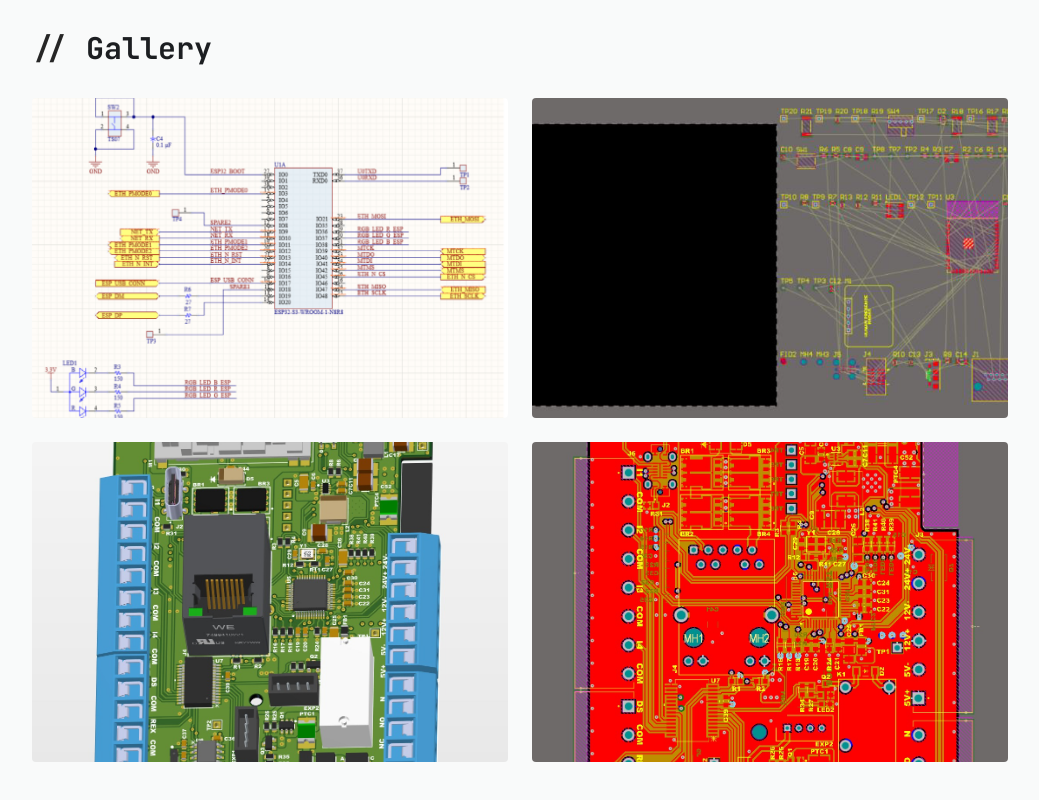
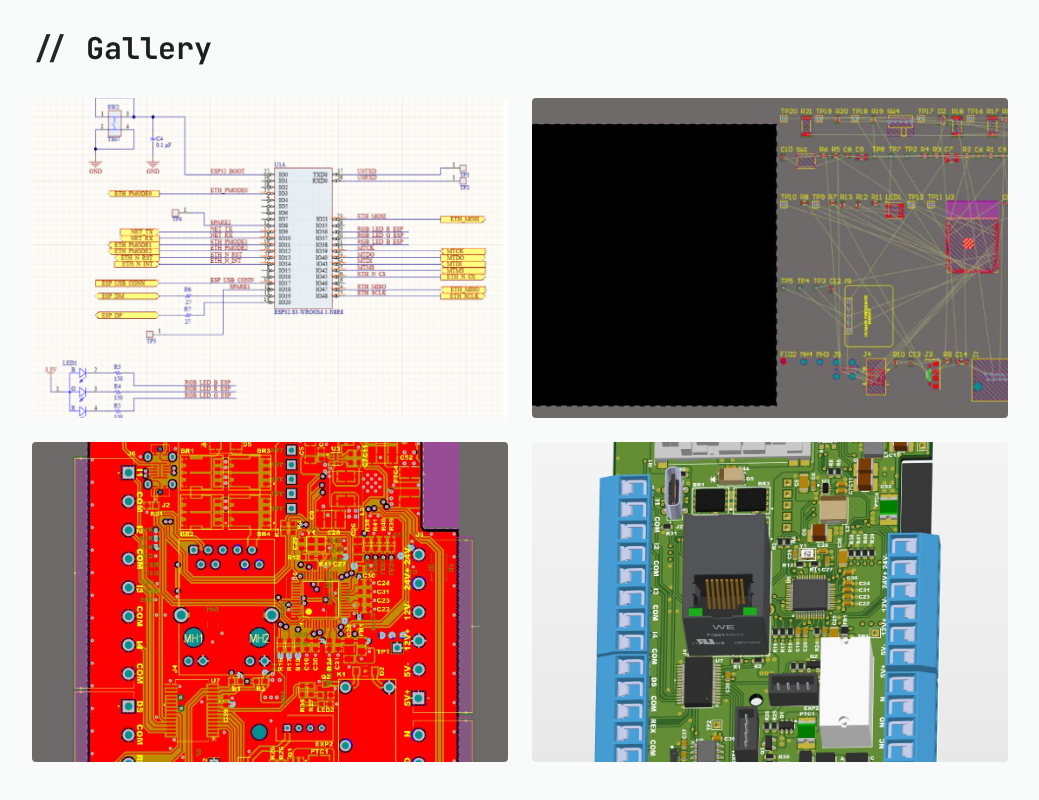
Before and after one commit to mbflores3/mbflores3.github.io, a React (Vite) app: page /projects/xautomation in a window 1280 px wide. Shown: the part 3778-4578 px from the top of the page, without its empty margins (120-1159 px from the left). Built offline with nearby package versions, Linux system fonts and the light colour scheme.

Commit message:
Swap PCB image sources in Xautomation component

```diff
--- a/src/pages/projects/Xautomation.tsx
+++ b/src/pages/projects/Xautomation.tsx
@@ -339,13 +339,13 @@ const Xautomation = () => {
             />
 
             <img
-              src="/images/pcb6.jpeg"
+              src="/images/pcb5.jpeg"
               alt="3D PCB visualization"
               className="rounded-lg w-full h-80 object-cover"
             />
 
             <img
-              src="/images/pcb5.jpeg"
+              src="/images/pcb6.jpeg"
               alt="Manufactured and assembled PCB"
               className="rounded-lg w-full h-80 object-cover"
             />
```
